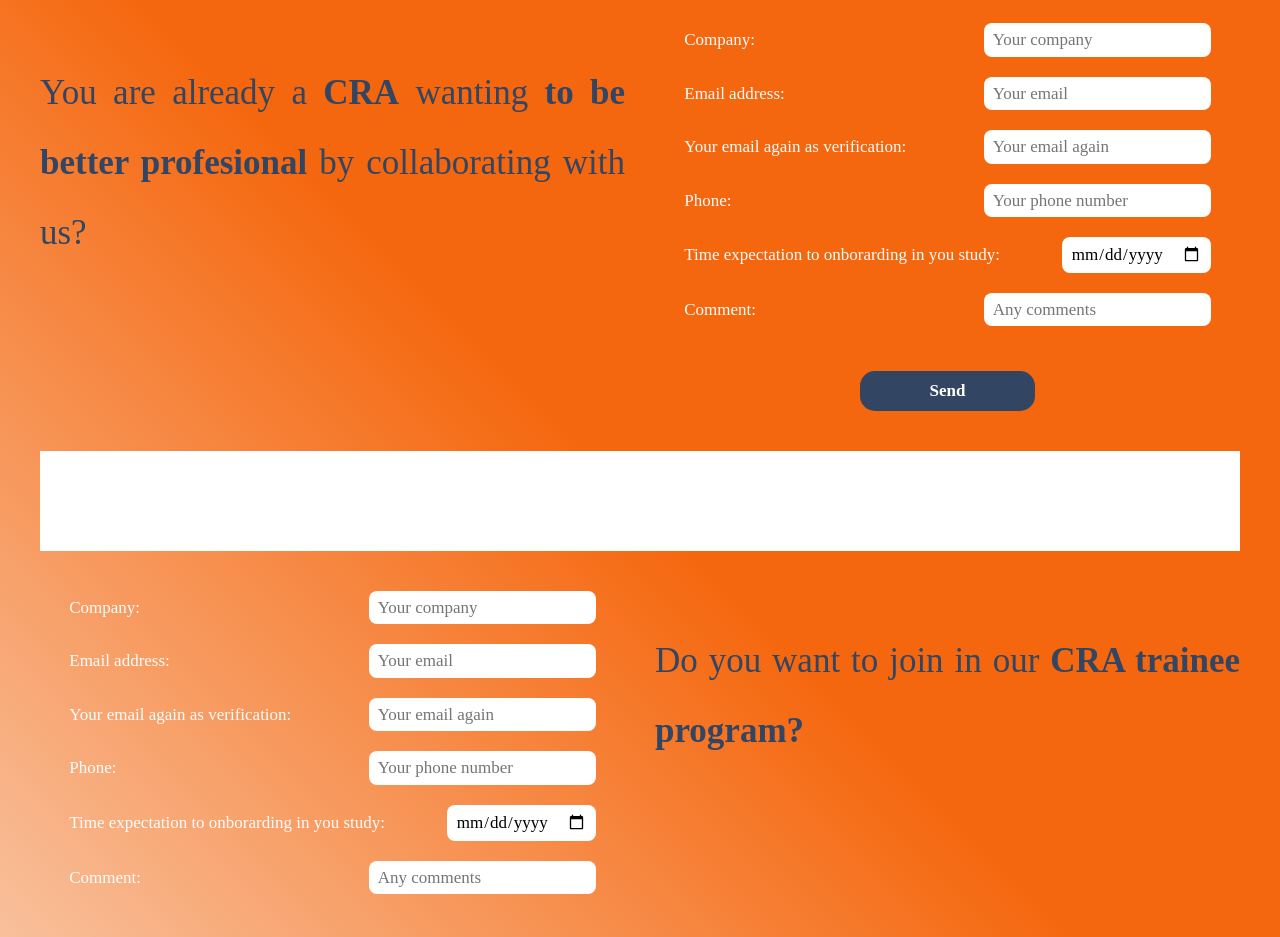
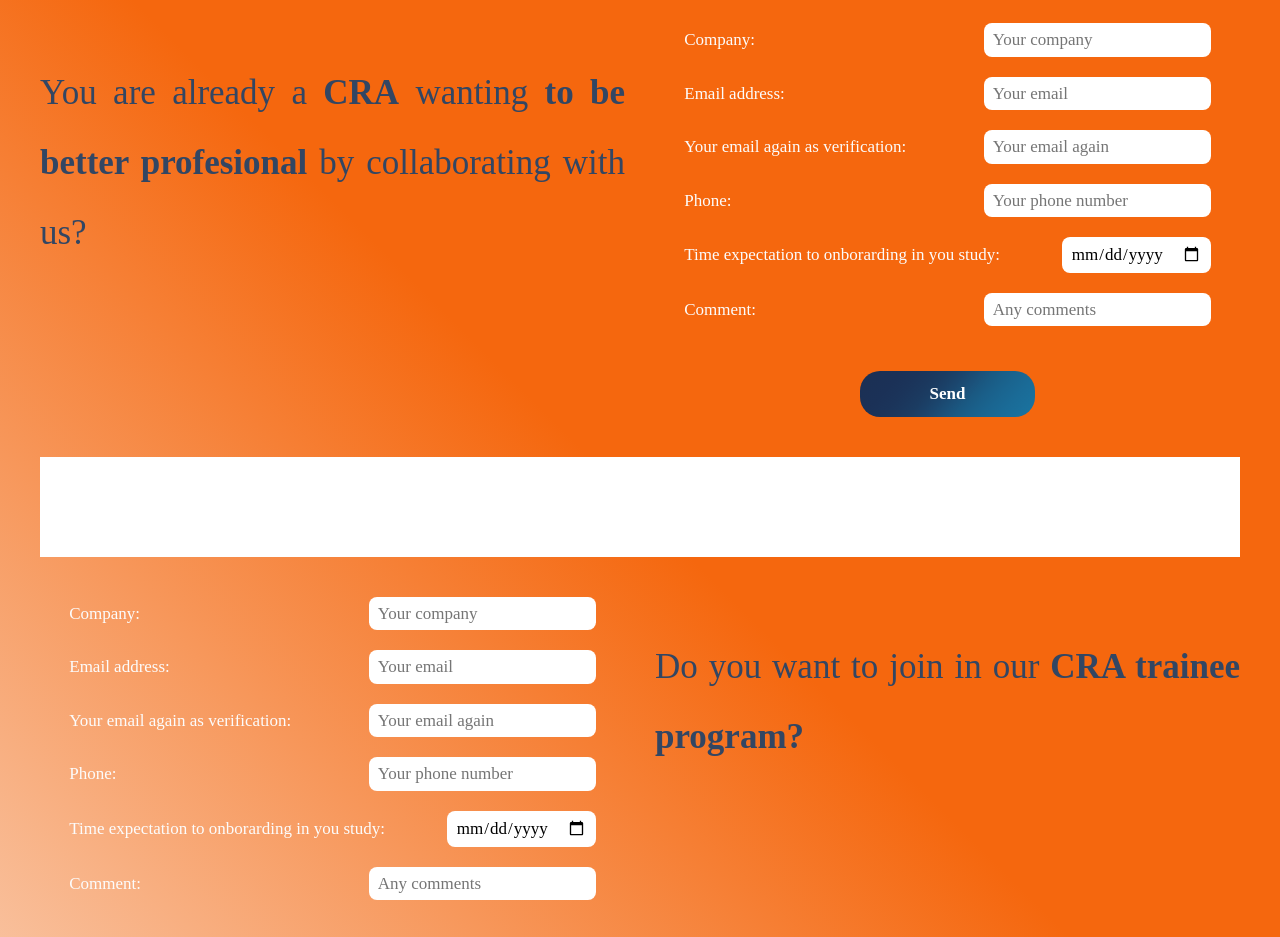
Before and after one commit to WillyPark/cris-project, a React (Vite) app: page /profesionals in a window 1280 px wide. Shown: the part 140-1077 px from the top of the page. Built offline with nearby package versions, Linux system fonts and the light colour scheme.

Commit message:
added button submit background color and transition hover

```diff
--- a/src/App.jsx
+++ b/src/App.jsx
@@ -1,5 +1,5 @@
-import { Outlet } from "react-router-dom"
-import { Navbar, Footer } from "./ui"
+import { Outlet } from "react-router-dom";
+import { Navbar, Footer } from "./ui";
 
 const App = () => {
   return (
--- a/src/components/Contact.jsx
+++ b/src/components/Contact.jsx
@@ -1,41 +1,11 @@
+import { Form } from "./Form";
+
 export const Contact = () => {
     return (
         <main className="fadeOut contact-contenedor">
             <h1>When do you want us to start?</h1>
 
-            <form action="" className="profesionals-formulario" method="POST">
-                <div className="campo">
-                    <label htmlFor="company">Company:</label>
-                    <input type="text" placeholder="Your company" id="company" name="company" />
-                </div>
-
-                <div className="campo">
-                    <label htmlFor="email">Email address:</label>
-                    <input type="email" placeholder="Your email" id="email" name="email" />
-                </div>
-
-                <div className="campo">
-                    <label htmlFor="emailConfirm">Your email again as verification:</label>
-                    <input type="email" placeholder="Your email again" id="emailConfirm" />
-                </div>
-
-                <div className="campo">
-                    <label htmlFor="phone">Phone:</label>
-                    <input type="text" placeholder="Your phone number" id="phone" name="phone" />
-                </div>
-
-                <div className="campo">
-                    <label htmlFor="date">Time expectation to onborarding in you study: </label>
-                    <input type="date" placeholder="Select a day" id="date" name="date" />
-                </div>
-
-                <div className="campo">
-                    <label htmlFor="comment">Comment:</label>
-                    <input type="text" placeholder="Any comments" id="comment" name="comment" />
-                </div>
-
-                <button className="btn-submit" type="submit" disabled>Send</button>
-            </form>
+            <Form tipo={3} />
         </main>
     )
 }
--- /dev/null
+++ b/src/components/Form.jsx
@@ -0,0 +1,38 @@
+export const Form = ({ tipo }) => {
+    return (
+        <form action="" className="formulario" method="POST">
+            <input type="hidden" name="tipo" value={tipo} />
+            <div className="campo">
+                <label htmlFor="company">Company:</label>
+                <input type="text" placeholder="Your company" id="company" name="company" />
+            </div>
+
+            <div className="campo">
+                <label htmlFor="email">Email address:</label>
+                <input type="email" placeholder="Your email" id="email" name="email" />
+            </div>
+
+            <div className="campo">
+                <label htmlFor="emailConfirm">Your email again as verification:</label>
+                <input type="email" placeholder="Your email again" id="emailConfirm" />
+            </div>
+
+            <div className="campo">
+                <label htmlFor="phone">Phone:</label>
+                <input type="text" placeholder="Your phone number" id="phone" name="phone" />
+            </div>
+
+            <div className="campo">
+                <label htmlFor="date">Time expectation to onborarding in you study: </label>
+                <input type="date" placeholder="Select a day" id="date" name="date" />
+            </div>
+
+            <div className="campo">
+                <label htmlFor="comment">Comment:</label>
+                <input type="text" placeholder="Any comments" id="comment" name="comment" />
+            </div>
+
+            <button className="btn-submit" type="submit" disabled>Send</button>
+        </form>
+    )
+}
--- a/src/components/Profesionals.jsx
+++ b/src/components/Profesionals.jsx
@@ -1,3 +1,5 @@
+import { Form } from "./Form";
+
 export const Profesionals = () => {
     return (
         <>
@@ -5,78 +7,14 @@ export const Profesionals = () => {
                 <div className="profesionals-contenedor">
                     <p>You are already a <strong>CRA</strong> wanting <strong>to be better profesional</strong> by collaborating with us?</p>
 
-                    <form action="" className="profesionals-formulario" method="POST">
-                        <div className="campo">
-                            <label htmlFor="company">Company:</label>
-                            <input type="text" placeholder="Your company" id="company" name="company" />
-                        </div>
-
-                        <div className="campo">
-                            <label htmlFor="email">Email address:</label>
-                            <input type="email" placeholder="Your email" id="email" name="email" />
-                        </div>
-
-                        <div className="campo">
-                            <label htmlFor="emailConfirm">Your email again as verification:</label>
-                            <input type="email" placeholder="Your email again" id="emailConfirm" />
-                        </div>
-
-                        <div className="campo">
-                            <label htmlFor="phone">Phone:</label>
-                            <input type="text" placeholder="Your phone number" id="phone" name="phone" />
-                        </div>
-
-                        <div className="campo">
-                            <label htmlFor="date">Time expectation to onborarding in you study: </label>
-                            <input type="date" placeholder="Select a day" id="date" name="date" />
-                        </div>
-
-                        <div className="campo">
-                            <label htmlFor="comment">Comment:</label>
-                            <input type="text" placeholder="Any comments" id="comment" name="comment" />
-                        </div>
-
-                        <button className="btn-submit" type="submit" disabled>Send</button>
-                    </form>
+                    <Form tipo={1} />
                 </div>
             </main>
 
             <div className="section-aux"></div>
 
             <section className="profesionals-contenedor">
-                <form action="" className="profesionals-formulario" method="POST">
-                    <div className="campo">
-                        <label htmlFor="company">Company:</label>
-                        <input type="text" placeholder="Your company" id="company" name="company" />
-                    </div>
-
-                    <div className="campo">
-                        <label htmlFor="email">Email address:</label>
-                        <input type="email" placeholder="Your email" id="email" name="email" />
-                    </div>
-
-                    <div className="campo">
-                        <label htmlFor="emailConfirm">Your email again as verification:</label>
-                        <input type="email" placeholder="Your email again" id="emailConfirm" />
-                    </div>
-
-                    <div className="campo">
-                        <label htmlFor="phone">Phone:</label>
-                        <input type="text" placeholder="Your phone number" id="phone" name="phone" />
-                    </div>
-
-                    <div className="campo">
-                        <label htmlFor="date">Time expectation to onborarding in you study: </label>
-                        <input type="date" placeholder="Select a day" id="date" name="date" />
-                    </div>
-
-                    <div className="campo">
-                        <label htmlFor="comment">Comment:</label>
-                        <input type="text" placeholder="Any comments" id="comment" name="comment" />
-                    </div>
-
-                    <button className="btn-submit" type="submit" disabled>Send</button>
-                </form>
+                <Form tipo={2} />
 
                 <p>Do you want to join in our <strong>CRA trainee program?</strong></p>
             </section>
--- a/src/styles/base/_mixins.scss
+++ b/src/styles/base/_mixins.scss
@@ -13,22 +13,23 @@
 }
 
 @mixin boton($bgColor, $colorTexto ) {
-    background-color: $bgColor;
-    padding: 1rem 3.4rem;
+    background-image: linear-gradient(132deg, #1b2f54 -3.62%, #1b3055 9.38%, #1b3157 19.95%, #1b345a 28.48%, #1b385e 35.33%, #1b3c62 40.88%, #1b4168 45.49%, #1b466e 49.55%, #1b4c74 53.43%, #1b527b 57.49%, #1a5982 62.1%, #1a5f89 67.65%, #1a6590 74.5%, #1a6b97 83.03%, #1a719d 93.6%, #1a76a3 106.6%);
+    padding: 1.3rem 3.4rem;
     color: $colorTexto;
     font-size: 1.7rem;
     font-weight: 700;
     border: none;
-    border-radius: 1.5rem;
-    transition-property: background-color;
-    transition-duration: .3s;
+    border-radius: 2rem;
+    transition: background .3s;
+    background-size: 100% 100%;
     text-align: center;
     width: 100%;
     display: inline-block;
 
     &:hover,
     &.active {
-        background-color: darken($bgColor, 10%);
+        background-position: 100% 0%;
+        background-size: 100% 400%;
         cursor: pointer;
     }
 }
--- /dev/null
+++ b/src/styles/components/_form.scss
@@ -0,0 +1,34 @@
+@use "./../base/variables" as v;
+
+.formulario {
+    align-items: center;
+    display: flex;
+    flex-direction: column;
+    gap: 2rem;
+    justify-content: center;
+
+    .campo {
+        display: flex;
+        justify-content: space-between;
+        align-items: center;
+        width: 90%;
+
+        label {
+            color: v.$color-fuente-principal;
+            font-size: 1.7rem;
+        }
+
+        input {
+            border: none;
+            border-radius: .8rem;
+            font-size: 1.7rem;
+            outline: none;
+            padding: .7rem .9rem;
+            transition: outline .1s ease-in-out;
+
+            &:focus {
+                outline: 3px solid lighten(v.$fondo-secundario, 10);
+            }
+        }
+    }
+}
--- a/src/styles/components/_index.scss
+++ b/src/styles/components/_index.scss
@@ -1,2 +1,3 @@
 @forward "professionals";
 @forward "contact";
+@forward "form";
--- a/src/styles/components/_professionals.scss
+++ b/src/styles/components/_professionals.scss
@@ -12,36 +12,3 @@
         text-align: justify;
     }
 }
-
-.profesionals-formulario {
-    align-items: center;
-    display: flex;
-    flex-direction: column;
-    gap: 2rem;
-    justify-content: center;
-
-    .campo {
-        display: flex;
-        justify-content: space-between;
-        align-items: center;
-        width: 90%;
-
-        label {
-            color: v.$color-fuente-principal;
-            font-size: 1.7rem;
-        }
-
-        input {
-            border: none;
-            border-radius: .8rem;
-            font-size: 1.7rem;
-            outline: none;
-            padding: .7rem .9rem;
-            transition: outline .1s ease-in-out;
-
-            &:focus {
-                outline: 3px solid lighten(v.$fondo-secundario, 10);
-            }
-        }
-    }
-}
--- a/src/ui/Navbar.jsx
+++ b/src/ui/Navbar.jsx
@@ -1,4 +1,4 @@
-import { NavLink } from "react-router-dom"
+import { NavLink } from "react-router-dom";
 
 export const Navbar = () => {
     return (
```
